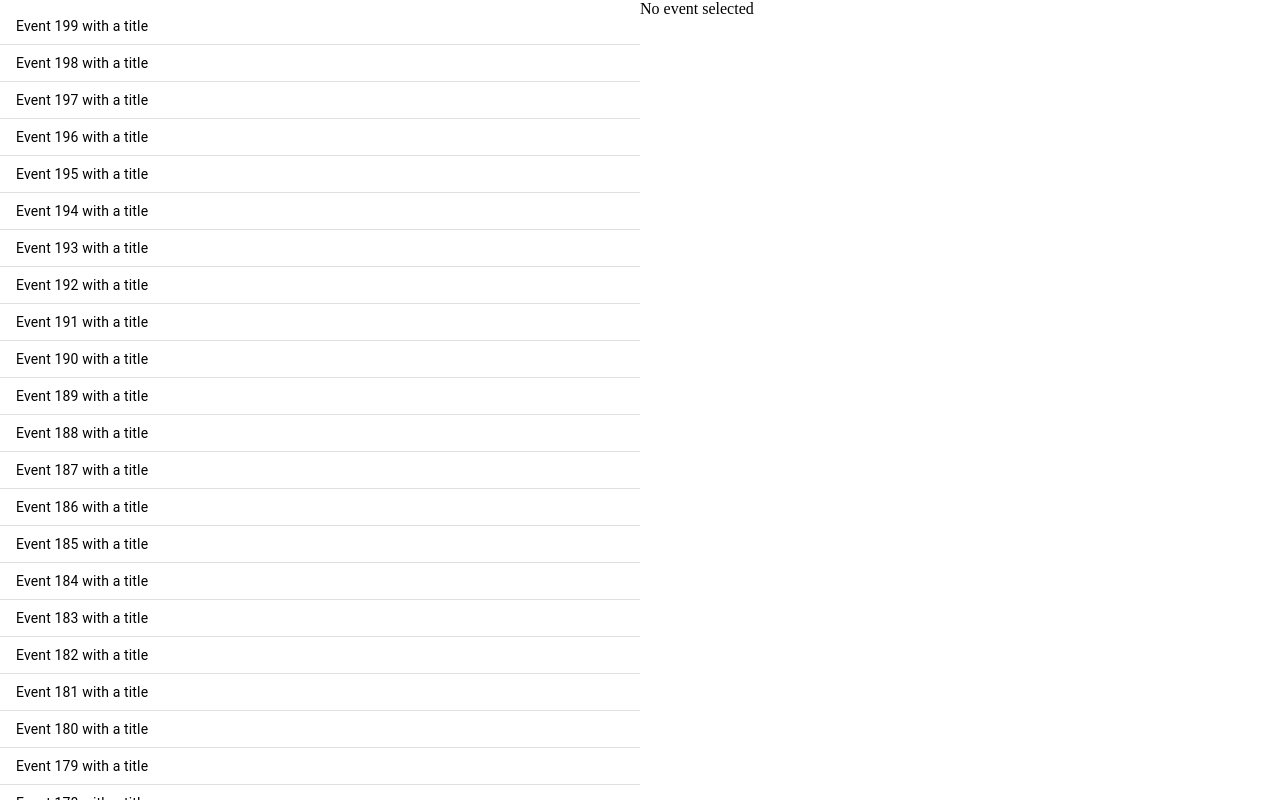
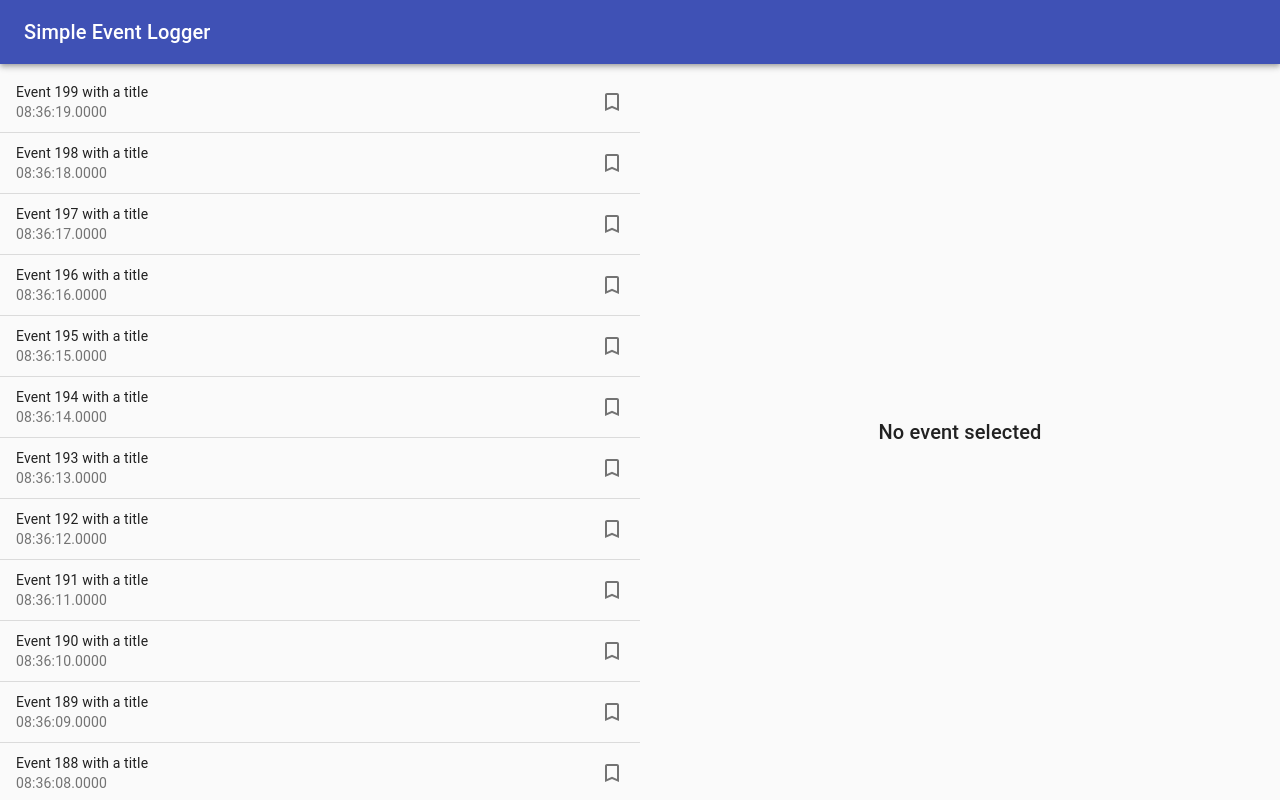
Before and after one commit to MythicManiac/simple-event-logger, a React app: page / in a window 1280 px wide. Built offline with nearby package versions, Linux system fonts and the light colour scheme; the HTML template or start-up script is replaced by a standard one.

Commit message:
Add event pinning

```diff
--- a/package.json
+++ b/package.json
@@ -28,6 +28,7 @@
   },
   "dependencies": {
     "@material-ui/core": "^4.10.2",
+    "@material-ui/icons": "^4.9.1",
     "body-parser": "^1.19.0",
     "express": "^4.17.1",
     "react": "^16.13.1",
--- a/src/client/components/app.tsx
+++ b/src/client/components/app.tsx
@@ -1,6 +1,12 @@
 import * as React from "react";
 
-import { Box } from "@material-ui/core";
+import {
+  AppBar,
+  Box,
+  CssBaseline,
+  Toolbar,
+  Typography
+} from "@material-ui/core";
 import styled from "styled-components";
 
 import { EventData } from "@common/event";
@@ -23,6 +29,15 @@ const getDummyEvents = (count: number): EventData[] => {
         {
           someResponseData: `Hello response ${i}`
         },
+        "Just a string",
+        "Just a string",
+        "Just a string",
+        "Just a string",
+        "Just a string",
+        "Just a string",
+        "Just a string",
+        "Just a string",
+        "Just a string",
         "Just a string"
       ]
     });
@@ -37,18 +52,41 @@ export const App = () => {
   );
 
   return (
-    <MainBox>
-      <EventsView events={events} onSelect={setSelectedEvent} />
-      <SelectionView selectedEvent={selectedEvent} />
-    </MainBox>
+    <>
+      <CssBaseline />
+      <FulscreenBox>
+        <Box>
+          <AppBar position="static">
+            <Toolbar>
+              <Typography variant="h6">Simple Event Logger</Typography>
+            </Toolbar>
+          </AppBar>
+        </Box>
+        <MainBox>
+          <EventsView events={events} onSelect={setSelectedEvent} />
+          <SelectionView selectedEvent={selectedEvent} />
+        </MainBox>
+      </FulscreenBox>
+    </>
   );
 };
 
+const FulscreenBox = styled(Box)`
+  position: absolute;
+  left: 0;
+  top: 0;
+  right: 0;
+  bottom: 0;
+  display: flex;
+  flex-direction: column;
+`;
+
 const MainBox = styled(Box)`
   width: 100%;
-  height: 100vh;
   padding: 0;
   margin: 0;
+  flex: 1 0;
+  min-height: 0;
   display: flex;
   flex-direction: row;
 `;
--- a/src/client/components/eventlist.tsx
+++ b/src/client/components/eventlist.tsx
@@ -1,28 +1,104 @@
 import { EventData } from "@common/event";
 import * as React from "react";
-import { Divider, List, ListItem, ListItemText } from "@material-ui/core";
+import {
+  Divider,
+  IconButton,
+  List,
+  ListItem,
+  ListItemSecondaryAction,
+  ListItemText
+} from "@material-ui/core";
 import styled from "styled-components";
+import { useState } from "react";
+import TurnedInNotIcon from "@material-ui/icons/TurnedInNot";
+import TurnedInIcon from "@material-ui/icons/TurnedIn";
+
+export const formatHour = (date: Date) => {
+  return ("00" + date.getHours()).slice(-2);
+};
+
+export const formatMinute = (date: Date) => {
+  return ("00" + date.getMinutes()).slice(-2);
+};
+
+export const formatSecond = (date: Date) => {
+  return ("00" + date.getSeconds()).slice(-2);
+};
+
+export const formatMillisecond = (date: Date) => {
+  return ("0000" + date.getMilliseconds()).slice(-4);
+};
+
+export const formatTimestamp = (date: Date) => {
+  return `${formatHour(date)}:${formatMinute(date)}:${formatSecond(
+    date
+  )}.${formatMillisecond(date)}`;
+};
 
 export interface EventsViewProps {
   events: EventData[];
   onSelect?: (event: EventData) => void;
 }
 export const EventsView = (props: EventsViewProps) => {
+  const [selectedId, setSelectedId] = useState<string | undefined>();
+  const [pinnedEvents] = useState<Set<string>>(new Set());
+
+  // This is used only to trigger a refresh
+  const [lastPinAction, setLastPinAction] = useState<string>();
+
+  const toggleEventPin = (event: EventData) => {
+    if (pinnedEvents.has(event.id)) {
+      pinnedEvents.delete(event.id);
+      setLastPinAction(`${event.id}-removed`);
+    } else {
+      pinnedEvents.add(event.id);
+      setLastPinAction(`${event.id}-added`);
+    }
+  };
+
+  const sortedEvents = props.events.sort((a, b) => {
+    return +pinnedEvents.has(a.id) - +pinnedEvents.has(b.id);
+  });
+
+  const renderItem = (event: EventData) => {
+    return (
+      <ListItem
+        button={true}
+        selected={event.id === selectedId}
+        onClick={() => {
+          setSelectedId(event.id);
+          if (props.onSelect) props.onSelect(event);
+        }}
+      >
+        <ListItemText
+          primary={event.title}
+          secondary={formatTimestamp(event.timestamp)}
+        />
+        <ListItemSecondaryAction>
+          <IconButton
+            edge="end"
+            aria-label="delete"
+            onClick={() => toggleEventPin(event)}
+          >
+            {pinnedEvents.has(event.id) ? (
+              <TurnedInIcon />
+            ) : (
+              <TurnedInNotIcon />
+            )}
+          </IconButton>
+        </ListItemSecondaryAction>
+      </ListItem>
+    );
+  };
+
   return (
     <EventList dense={true}>
-      {props.events.map((_, index, array) => {
+      {sortedEvents.map((_, index, array) => {
         const i = array.length - 1 - index;
         const event = array[i];
         return (
           <React.Fragment key={event.id}>
-            <ListItem
-              button
-              onClick={() => {
-                if (props.onSelect) props.onSelect(event);
-              }}
-            >
-              <ListItemText primary={event.title} />
-            </ListItem>
+            {renderItem(event)}
             {i > 0 && <Divider />}
           </React.Fragment>
         );
@@ -33,5 +109,6 @@ export const EventsView = (props: EventsViewProps) => {
 
 const EventList = styled(List)`
   width: 100%;
+  min-height: 0;
   overflow-y: scroll;
 `;
--- a/src/client/components/selection.tsx
+++ b/src/client/components/selection.tsx
@@ -44,11 +44,20 @@ export interface SelectionViewProps {
 
 export const SelectionView = (props: SelectionViewProps) => {
   const event = props.selectedEvent;
+
   if (!event) {
-    return <SelectionViewBox>No event selected</SelectionViewBox>;
+    return (
+      <CenteredTextBox>
+        <Typography variant="h6">No event selected</Typography>
+      </CenteredTextBox>
+    );
   }
   if (event.messages.length < 0) {
-    return <SelectionViewBox>Event has no messages</SelectionViewBox>;
+    return (
+      <CenteredTextBox>
+        <Typography variant="h6">Event has no messages</Typography>
+      </CenteredTextBox>
+    );
   }
 
   const [tab, setTab] = useState(0);
@@ -67,6 +76,7 @@ export const SelectionView = (props: SelectionViewProps) => {
         <Tabs
           value={tab}
           onChange={(_, newTab) => setTab(newTab)}
+          variant={"scrollable"}
           aria-label="simple tabs example"
         >
           {event.messages.map((_, index) => (
@@ -80,7 +90,7 @@ export const SelectionView = (props: SelectionViewProps) => {
         </Tabs>
       </AppBar>
       {event.messages.map((message, index) => (
-        <TabPanel value={tab} index={index}>
+        <TabPanel value={tab} index={index} key={index}>
           {typeof message === "string"
             ? message
             : JSON.stringify(message, null, 2)}
@@ -92,4 +102,13 @@ export const SelectionView = (props: SelectionViewProps) => {
 
 const SelectionViewBox = styled(Box)`
   width: 100%;
+  min-width: 0;
 `;
+
+const CenteredTextBox = styled(Box)`
+  width: 100%;
+  min-width: 0;
+  display: flex;
+  align-items: center;
+  justify-content: center;
+`;
```
Also changed, not shown: 1 other file (tests, documents, lock files or other folders).
